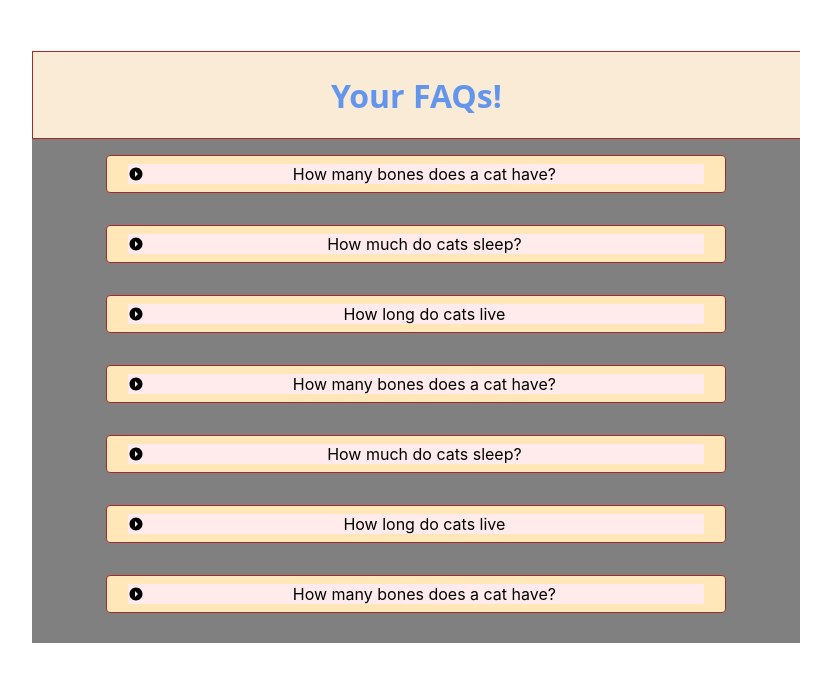
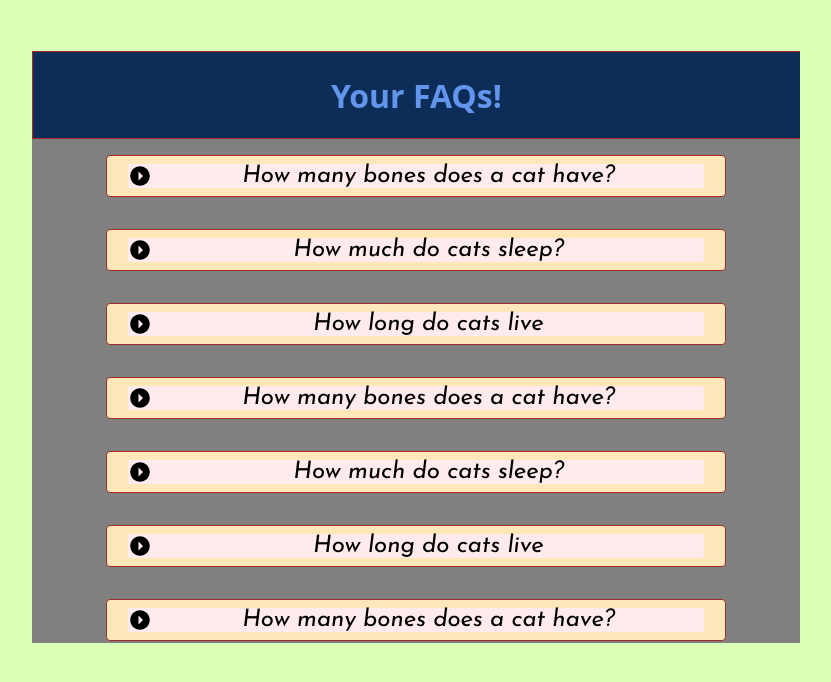
Before and after one commit to whoameyelife/cuddly-octo-eureka, a React (Create React App) app: page / in a window 1280 px wide. Shown: the top 682 px of the page, without its empty margins (198-1029 px from the left). Built offline with nearby package versions, Linux system fonts and the light colour scheme; a web font is replaced by a local one.

Commit message:
COE Fonts added

```diff
--- a/public/index.html
+++ b/public/index.html
@@ -18,6 +18,8 @@
     <link rel="preconnect" href="https://fonts.googleapis.com">
     <link rel="preconnect" href="https://fonts.gstatic.com" crossorigin>
     <link href="https://fonts.googleapis.com/css2?family=Rubik+Glitch+Pop&display=swap" rel="stylesheet">
+    <link href="https://fonts.googleapis.com/css2?family=Josefin+Sans:ital@1&display=swap" rel="stylesheet">
+    <link href="https://fonts.googleapis.com/css2?family=PT+Sans+Narrow&display=swap" rel="stylesheet">
     <!--
       Notice the use of %PUBLIC_URL% in the tags above.
       It will be replaced with the URL of the `public` folder during the build.
--- a/src/components/FAQ/styles.js
+++ b/src/components/FAQ/styles.js
@@ -8,7 +8,7 @@
     background: grey;
     & .faq-heading {
         width: 99.8%;
-        background: antiquewhite;
+        background: #0C2D57;
         border: 1px solid brown;
         position: sticky;
         top:0;
@@ -33,6 +33,8 @@
         display: flex;
         width: 100%;
         background: #ffebeb;
+        font-family: 'Josefin Sans', sans-serif;
+        font-size: 24px;
         p {
             margin: 0;
             width: 100%;
@@ -51,5 +53,7 @@
     width: 100%;
     & .faq-answer {
         width: 100%;
+        font-family: 'PT Sans Narrow', sans-serif;
+        font-size: 18px;
     }
 `;
--- a/src/index.css
+++ b/src/index.css
@@ -1,6 +1,7 @@
 body {
   margin: 0;
   height: 100%;
+  background: #dcffb7;
   overflow: hidden;
   font-family: -apple-system, BlinkMacSystemFont, "Segoe UI", "Roboto", "Oxygen",
     "Ubuntu", "Cantarell", "Fira Sans", "Droid Sans", "Helvetica Neue",
```
Also changed, not shown: 1 other file (tests, documents, lock files or other folders).
